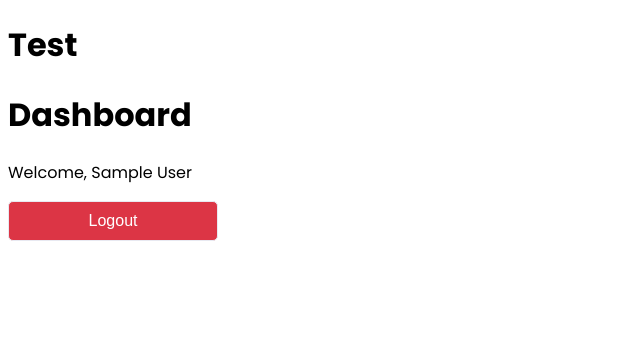
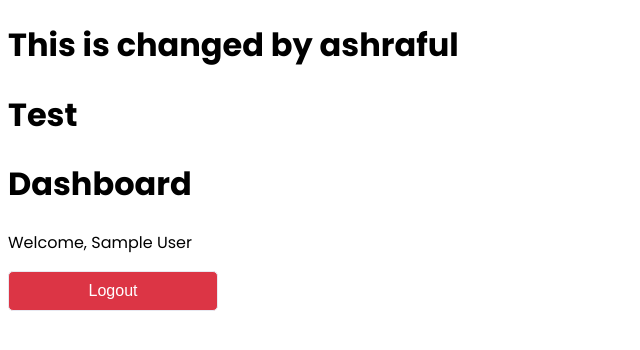
Before and after one commit to hiashraful/attendance-ms, a PHP site: page /dashboard.php in a window 1280 px wide. Shown: the top 350 px of the page, without its empty margins (0-640 px from the left). Run offline with PHP 8.4, Linux system fonts and the light colour scheme; the visitor is signed in with stand-in values (Sample User, id 1).

Commit message:
test by ashraful

```diff
--- a/dashboard.php
+++ b/dashboard.php
@@ -21,6 +21,7 @@ $username = $_SESSION['username'];
     <link rel="stylesheet" href="style.css">
 </head>
 <body>
+    <h1>This is changed by ashraful</h1>
     <p id="login-success">Logged In Successfully!</p>
     <h1>Test</h1>
     <form action="" method="post">
```
